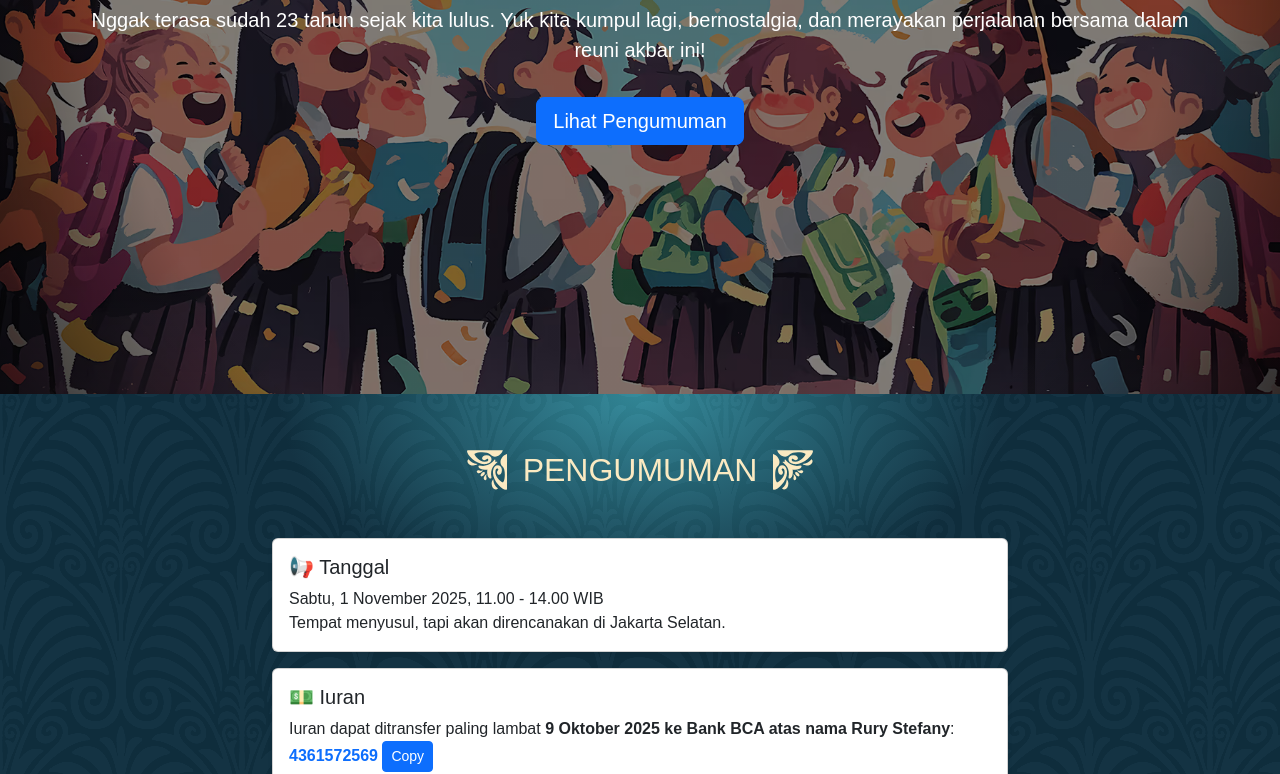
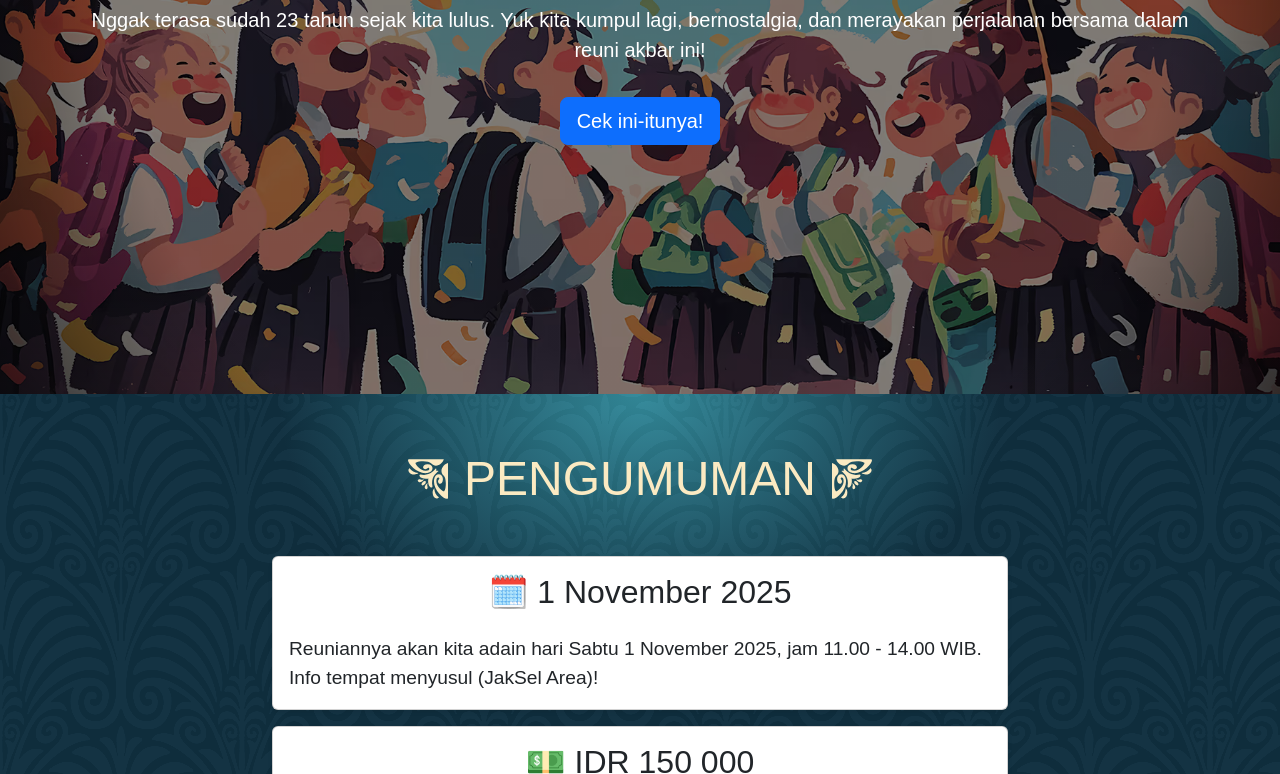
Before and after one commit to Perseonn/reuni-smp-asisi-2002-2025, a plain HTML site: page index.html in a window 1280 px wide. Shown: the part 406-1180 px from the top of the page. Drawn offline with nearby package versions, Linux system fonts and the light colour scheme; a web font is replaced by a local one.

Commit message:
Minor update for clarity.

```diff
--- a/assets/custom.css
+++ b/assets/custom.css
@@ -47,6 +47,7 @@ body {
   font-optical-sizing: auto;
   font-weight: 400;
   font-style: normal;
+  font-size: 1.2rem;
 }
 
 .navbar-nav .nav-link.active {
@@ -79,6 +80,7 @@ h2{
     position: relative;
     z-index: 2;
     text-transform: uppercase;
+    font-size: 3rem;
 }
 
 .accented-title {
@@ -86,7 +88,6 @@ h2{
   align-items: center;
   justify-content: center; /* centers text */
   gap: 1rem; /* spacing between text and accents */
-  font-size: 2rem;
 }
 
 /* Left accent */
@@ -110,6 +111,12 @@ h2{
 
 .card{
     z-index: 2;
+}
+
+.card-title {
+    font-size: 2rem;
+    text-align: center;
+    margin-bottom: 1.5rem;
 }
 
 #location {
--- a/index.html
+++ b/index.html
@@ -52,7 +52,7 @@
   <div class="container text-center">
     <h1 class="display-3 fw-bold">Back to the Madness<br>Reuni SMP Asisi '02</h1>
     <p class="lead">Nggak terasa sudah 23 tahun sejak kita lulus. Yuk kita kumpul lagi, bernostalgia, dan merayakan perjalanan bersama dalam reuni akbar ini!</p>
-    <a href="#announcement" class="btn btn-primary btn-lg mt-3">Lihat Pengumuman</a>
+    <a href="#announcement" class="btn btn-primary btn-lg mt-3">Cek ini-itunya!</a>
   </div>
 </section>
 
@@ -64,21 +64,21 @@
       <div class="col-md-8">
         <div class="card mb-3 shadow-sm">
           <div class="card-body">
-            <h5 class="card-title">📢 Tanggal</h5>
-            <p class="card-text">Sabtu, 1 November 2025, 11.00 - 14.00 WIB<br>Tempat menyusul, tapi akan direncanakan di Jakarta Selatan.</p>
+            <h5 class="card-title">🗓️ 1 November 2025</h5>
+            <p class="card-text">Reuniannya akan kita adain hari Sabtu 1 November 2025, jam 11.00 - 14.00 WIB. Info tempat menyusul (JakSel Area)!</p>
           </div>
         </div>
         <div class="card mb-3 shadow-sm">
           <div class="card-body">
-            <h5 class="card-title">💵 Iuran</h5>
-            <p class="card-text">Iuran dapat ditransfer paling lambat <strong>9 Oktober 2025 ke Bank BCA atas nama Rury Stefany</strong>:<br>
-              <span id="bankNumber" style="font-weight:bold; color:#0d6efd;">
+            <h5 class="card-title">💵 IDR 150 000</h5>
+            <p class="card-text">Iuran sebesar <strong>IDR 150 000</strong> dapat ditransfer paling lambat <strong>9 Oktober 2025</strong> ke:<br>
+               Bank BCA a.n. Rury Stefany ➡️ <span id="bankNumber" style="font-weight:bold; color:#0d6efd;">
                  4361572569
               </span>
               <button id="copyBtn" class="btn btn-sm btn-primary">Copy</button>
             </p>
             <p class="card-text">
-              Ingat untuk Kirim bukti transfer ke Rury di 0877 8048 4584 <a href="https://api.whatsapp.com/send?phone=6287780484584&text=Rury%2C%20ini%20bukti%20transfer%20saya%20untuk%20reuni%2C%20atas%20nama%3A%20..." target="_blank"
+              Ingat untuk kirim bukti transfer ke Rury di <strong>0877 8048 4584</strong> <a href="https://api.whatsapp.com/send?phone=6287780484584&text=Rury%2C%20ini%20bukti%20transfer%20saya%20untuk%20reuni%2C%20atas%20nama%3A%20..." target="_blank"
                class="btn btn-primary">Buka Whatsapp</a>
             </p>
             <script>
```
